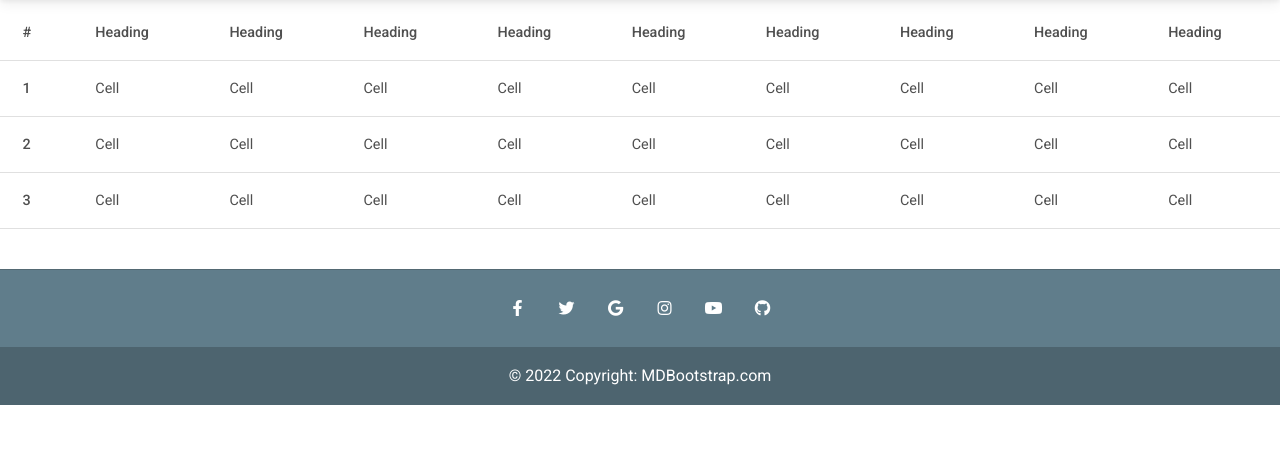
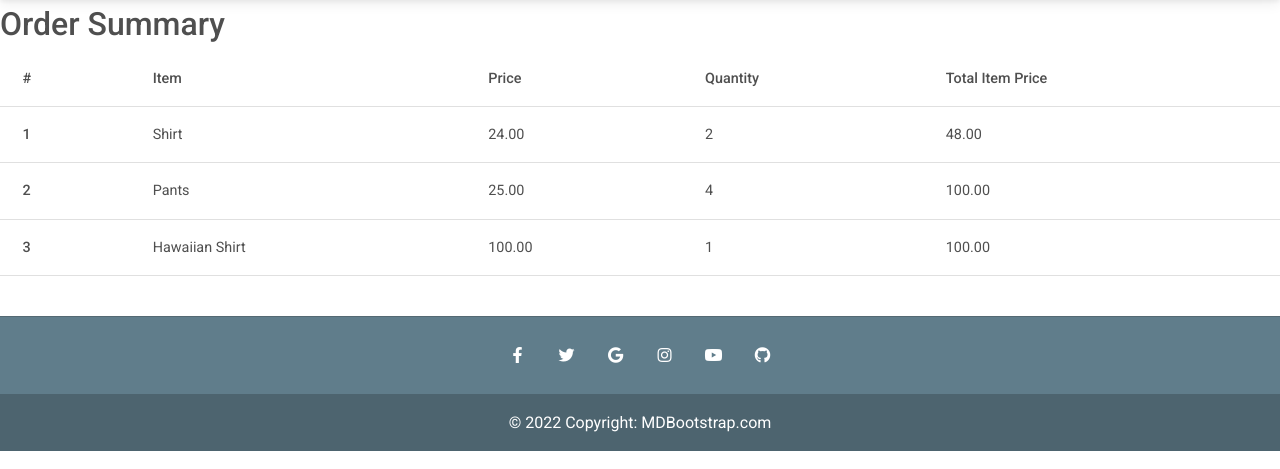
Before and after one commit to dcueva7/E-Commerce-Application, a Django app: page /summary/3/ in a window 1280 px wide. Shown: the part 67-536 px from the top of the page. Run offline with Django 4.2, Linux system fonts and the light colour scheme; data comes from the database, SQL or seed files in the repository; both versions use the stored data as it was after the commit; some libraries are stand-ins or nearby versions.

Commit message:
Configured order summary page logic

```diff
--- a/myapp/models.py
+++ b/myapp/models.py
@@ -40,6 +40,9 @@ class OrderItem(models.Model):
     ordered = models.BooleanField(default=False)
 
 
+    def total_price_calc(self):
+        return self.quantity*self.item.price
+
     def __str__(self):
         return f'{self.quantity} {self.item.title}'
 
--- a/templates/summary.html
+++ b/templates/summary.html
@@ -1,59 +1,28 @@
-{% extends "index.html" %}
+{% extends "index.html" %} {% block content %}
+<div class="table-responsive">
+  <h2>Order Summary</h2>
 
-{% block content %}
-<div class="table-responsive">
   <table class="table">
     <thead>
       <tr>
         <th scope="col">#</th>
-          <th scope="col">Heading</th>
-          <th scope="col">Heading</th>
-          <th scope="col">Heading</th>
-          <th scope="col">Heading</th>
-          <th scope="col">Heading</th>
-          <th scope="col">Heading</th>
-          <th scope="col">Heading</th>
-          <th scope="col">Heading</th>
-          <th scope="col">Heading</th>
+        <th scope="col">Item</th>
+        <th scope="col">Price</th>
+        <th scope="col">Quantity</th>
+        <th scope="col">Total Item Price</th>
+
       </tr>
     </thead>
     <tbody>
+      {% for obj in object.items.all %}
       <tr>
-          <th scope="row">1</th>
-          <td>Cell</td>
-          <td>Cell</td>
-          <td>Cell</td>
-          <td>Cell</td>
-          <td>Cell</td>
-          <td>Cell</td>
-          <td>Cell</td>
-          <td>Cell</td>
-          <td>Cell</td>
+        <th scope="row">{{ forloop.counter }}</th>
+        <td>{{ obj.item.title }}</td>
+        <td>{{ obj.item.price }}</td>
+        <td>{{ obj.quantity }}</td>
+        <td>{{ obj.total_price_calc }}</td>
       </tr>
-        <tr>
-          <th scope="row">2</th>
-          <td>Cell</td>
-          <td>Cell</td>
-          <td>Cell</td>
-          <td>Cell</td>
-          <td>Cell</td>
-          <td>Cell</td>
-          <td>Cell</td>
-          <td>Cell</td>
-          <td>Cell</td>
-        </tr>
-        <tr>
-          <th scope="row">3</th>
-          <td>Cell</td>
-          <td>Cell</td>
-          <td>Cell</td>
-          <td>Cell</td>
-          <td>Cell</td>
-          <td>Cell</td>
-          <td>Cell</td>
-          <td>Cell</td>
-          <td>Cell</td>
-        </tr>
+      {% endfor %}
     </tbody>
   </table>
 </div>
```
Also changed, not shown: db.sqlite3. Lines whose indentation alone changed are shown as unchanged.
